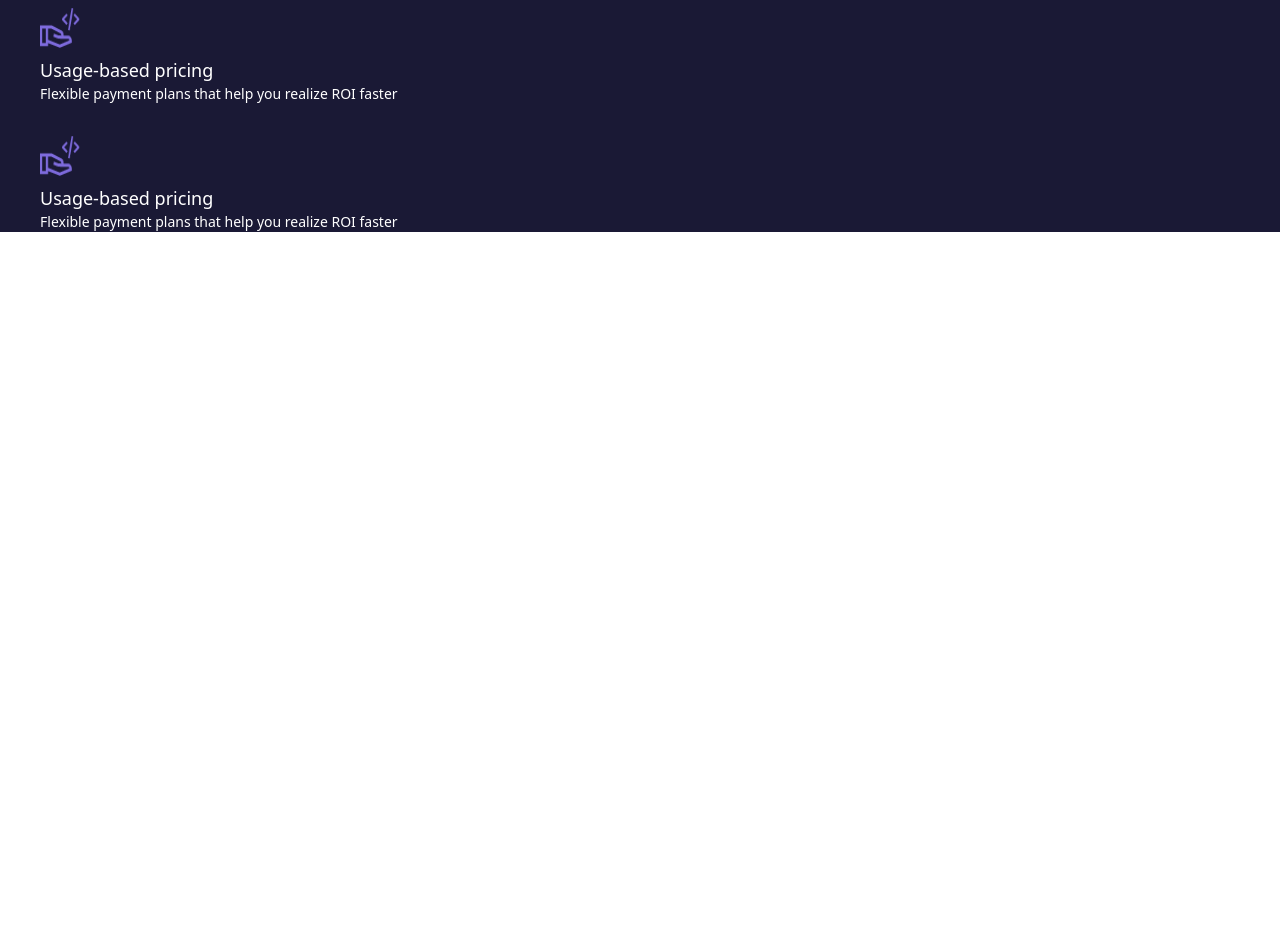
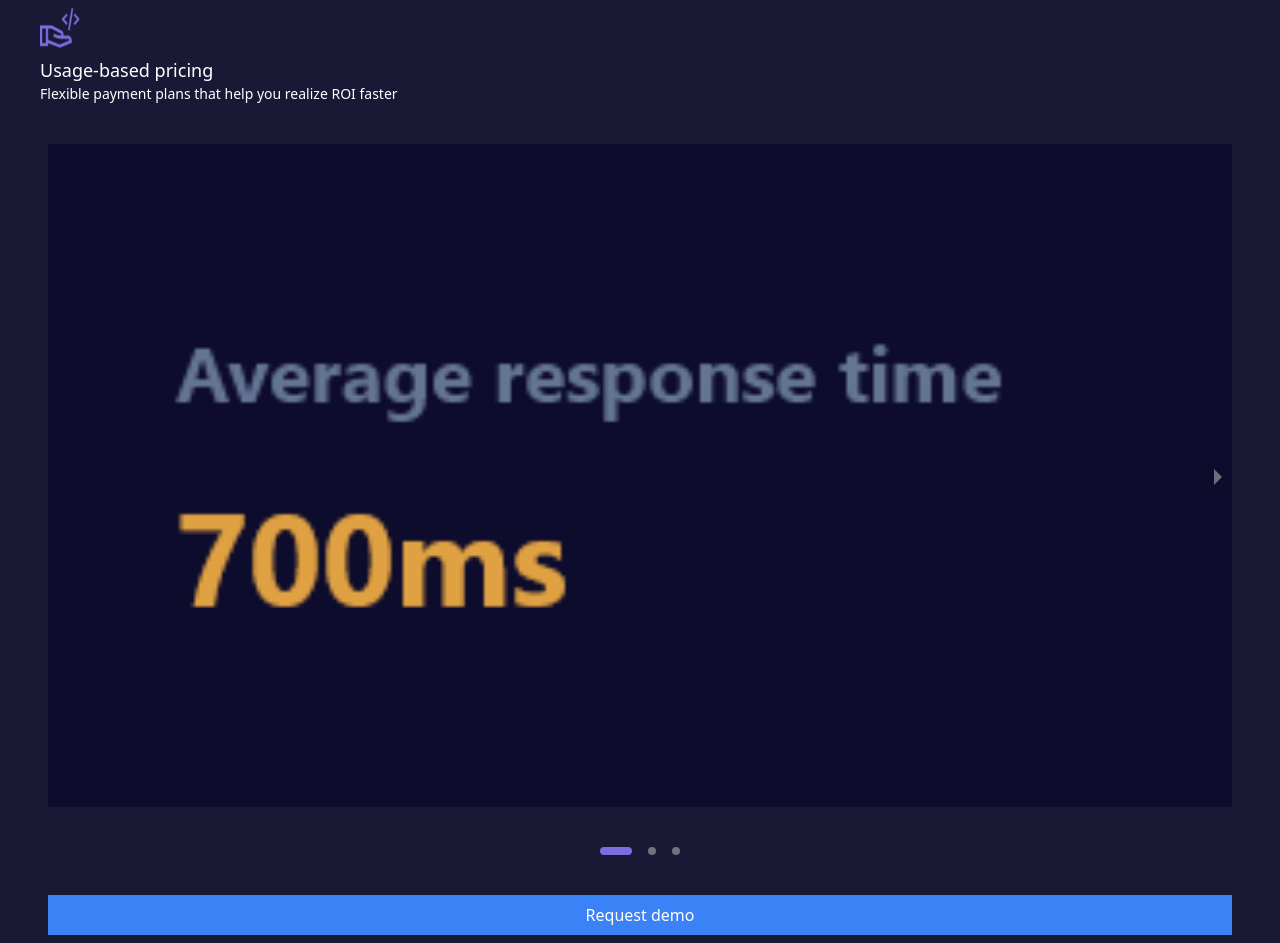
Before and after one commit to shayanthekid/Flagright, a React (Create React App) app: page / in a window 1280 px wide. Shown: the part 3240-4183 px from the top of the page. Before the commit the page ends 3472 px from the top, so only its background shows below. Built offline with nearby package versions, Linux system fonts and the light colour scheme.

Commit message:
5th component completed

```diff
--- a/package.json
+++ b/package.json
@@ -11,6 +11,7 @@
     "postcss-preset-env": "^7.8.3",
     "react": "^18.2.0",
     "react-dom": "^18.2.0",
+    "react-responsive-carousel": "^3.2.23",
     "react-router-dom": "^6.7.0",
     "react-scripts": "^5.0.1",
     "web-vitals": "^2.1.4"
--- a/src/components/homepage_components/Services.js
+++ b/src/components/homepage_components/Services.js
@@ -3,7 +3,9 @@ import rocket from '../../assets/images/rocket.png';
 import cloud from '../../assets/images/cloud.png';
 import bolt from '../../assets/images/bolt.png';
 import usage from '../../assets/images/usage.png';
-
+import response from '../../assets/images/response.png';
+import { Carousel } from 'react-responsive-carousel';
+import "react-responsive-carousel/lib/styles/carousel.min.css";
 export default class Services extends Component {
   render() {
     return (
@@ -53,13 +55,28 @@ Flagright API is always fast at no additional cost even for complex use cases.
                     </div>
                 </div>
                 <div className="row-span-1 mx-10 mt-8 flex items-start">
-                    <div className="">
-                        <img src={usage} className="w-10 h-10 mr-2 mb-2" alt="item1" />
-                        <div>
-                            <h3 className="text-lg font-medium text-white">Usage-based pricing</h3>
-                            <p className="text-sm text-white">
-                                Flexible payment plans that help you realize ROI faster                                </p>
+                    <div className="w-full h-full p-2">
+                        <Carousel showThumbs={false} showStatus={false} showIndicators={false}>
+                            <div>
+                                <img src={response} />
+
+                            </div>
+                            <div>
+                                <img src={response} />
+
+                            </div>
+                            <div>
+                                <img src={response} />
+
+                            </div>
+                        </Carousel>
+                        <div className="indicator-container flex justify-center py-10">
+                            <button style={{ backgroundColor: '#7E6BDD' }} className="w-8 h-2 rounded border-none mx-2"></button>
+                            <button className=" w-2 h-2 rounded border-none bg-gray-500 mx-2"></button>
+                            <button className="w-2 h-2 rounded border-none bg-gray-500 mx-2"></button>
                         </div>
+                        <button className="bg-blue-500 text-white px-4 py-2 w-full">Request demo</button>
+
                     </div>
                 </div>
             </div>
```
Also changed, not shown: src/assets/images/response.png (added), 1 other file (tests, documents, lock files or other folders).
